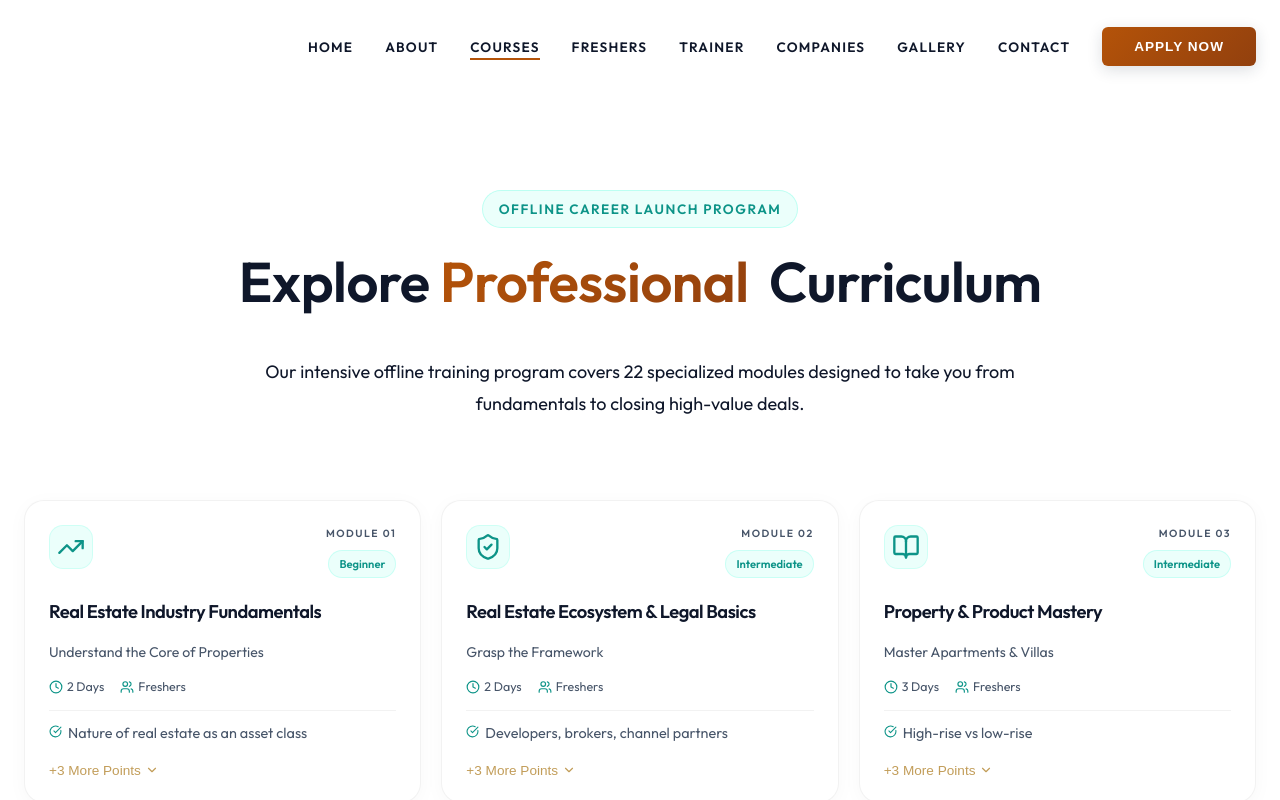
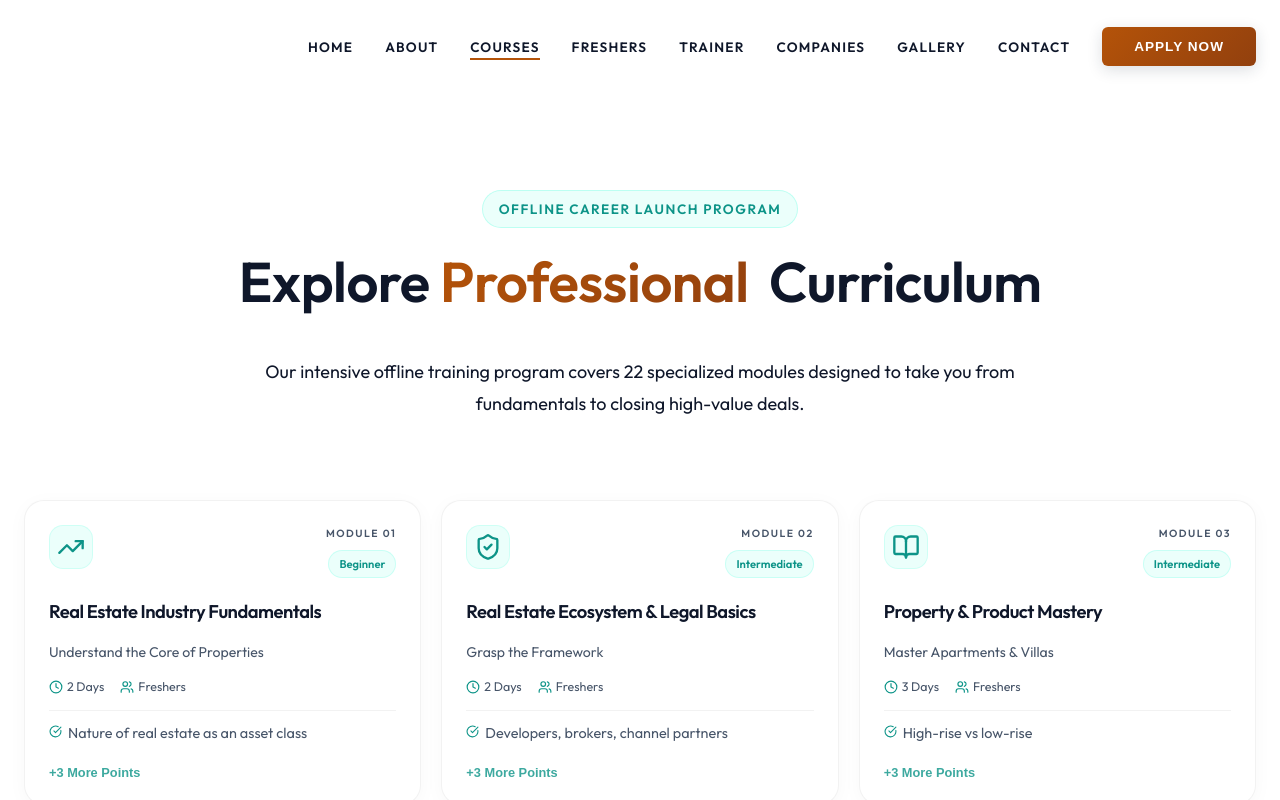
Before and after one commit to charankumardigitalraiz-max/Fare-Dark-theme, a React (Vite) app: page /courses in a window 1280 px wide. Shown: the top 800 px of the page. Built offline with nearby package versions, Linux system fonts and the light colour scheme.

Commit message:
adjusted cource page and freshers page

```diff
--- a/src/pages/CoursesPage.css
+++ b/src/pages/CoursesPage.css
@@ -202,7 +202,7 @@
 .syllabus-cta-modern .cta-title {
   font-size: clamp(1.5rem, 3vw, 2.2rem);
   font-weight: 600;
-  color: #ffffff;
+  color: #ffffff !important;
   margin-bottom: 16px;
   position: relative;
   z-index: 1;
@@ -217,7 +217,7 @@
 
 .syllabus-cta-modern .cta-description {
   font-size: 1.15rem;
-  color: rgba(203, 213, 225, 0.85);
+  color: rgba(203, 213, 225, 0.85) !important;
   max-width: 640px;
   margin: 0 auto 32px;
   line-height: 1.7;
--- a/src/pages/CoursesPage.jsx
+++ b/src/pages/CoursesPage.jsx
@@ -95,26 +95,30 @@ const CoursesPage = () => {
                                                 onClick={() => toggleExpand(mod.id)}
                                                 className="clc-more-btn"
                                                 style={{
-                                                    display: 'flex',
+                                                    background: 'none',
+                                                    border: 'none',
+                                                    color: 'var(--primary-accent)',
+                                                    fontSize: '0.8rem',
+                                                    fontWeight: 700,
+                                                    cursor: 'pointer',
+                                                    textAlign: 'left',
+                                                    padding: '12px 0 0 0',
+                                                    marginTop: 'auto',
+                                                    display: 'inline-block',
+                                                    opacity: 0.8,
                                                     alignItems: 'center',
                                                     gap: '4px',
-                                                    background: 'none',
-                                                    border: 'none',
-                                                    color: '#c29d59', // Using luxury theme gold
-                                                    fontSize: '0.85rem',
-                                                    cursor: 'pointer',
-                                                    padding: '6px 0 0 0',
-                                                    marginTop: '4px',
-                                                    fontWeight: '500',
-                                                    transition: 'opacity 0.2s ease'
+                                                    justifyContent: "center"
+
+
                                                 }}
                                                 onMouseEnter={(e) => e.target.style.opacity = '0.8'}
                                                 onMouseLeave={(e) => e.target.style.opacity = '1'}
                                             >
                                                 {isExpanded ? (
-                                                    <>Show Less <ChevronUp size={14} /></>
+                                                    <>Show Less </>
                                                 ) : (
-                                                    <>+{mod.highlights.length - 2} More Points <ChevronDown size={14} /></>
+                                                    <>+{mod.highlights.length - 2} More Points </>
                                                 )}
                                             </button>
                                         )}
--- a/src/pages/FreshersPage.css
+++ b/src/pages/FreshersPage.css
@@ -14,6 +14,7 @@
 .category-section {
   padding: 0;
   margin: 0;
+  margin-top: 50px !important;
 }
 
 .category-title {
--- a/src/pages/FreshersPage.jsx
+++ b/src/pages/FreshersPage.jsx
@@ -328,7 +328,7 @@ const FreshersPage = () => {
         </section>
 
         {/* Program Overview & TOE using course-list-card layout */}
-        <section className="category-section">
+        <section className="category-section" style={{ marginTop: "50px" }}>
           <div style={{ display: 'flex', flexDirection: 'column', alignItems: 'center', marginBottom: '12px', textAlign: 'center' }}>
             <span className="modern-badge" style={{ marginBottom: '16px' }}>Course Overview</span>
             <h2 className="category-title text-center" style={{ marginBottom: '8px' }}>
@@ -361,7 +361,7 @@ const FreshersPage = () => {
             ))}
           </div>
 
-          <h3 className="category-title" style={{ fontSize: '1.8rem', marginBottom: '12px' }}>How You Will Learn (TOE)</h3>
+          <h3 className="category-title" style={{ fontSize: '1.8rem', marginBottom: '12px', marginTop: "10px" }}>How You Will Learn (TOE)</h3>
           <div className="course-all-grid">
             {[
               { l: "T", term: "Talk (LAN)", title: "Communication & confidence" },
@@ -592,7 +592,7 @@ const FreshersPage = () => {
                 style={{ padding: '32px', textAlign: 'center', alignItems: 'center' }}
               >
                 <div className="clc-icon-wrap" style={{ marginBottom: '20px', width: '56px', height: '56px', background: 'rgba(255,255,255,0.1)', borderColor: 'rgba(255,255,255,0.15)', color: 'var(--gold-accent)' }}>{item.icon}</div>
-                <h3 className="clc-title" style={{ color: 'white', fontSize: '1.4rem', marginBottom: '12px' }}>{item.title}</h3>
+                <h3 className="clc-title" style={{ color: 'white', fontSize: '1.4rem', marginBottom: '5px' }}>{item.title}</h3>
                 <p className="clc-tagline" style={{ color: 'rgba(255,255,255,0.7)' }}>{item.desc}</p>
               </motion.div>
             ))}
--- a/src/pages/TrainerPage.jsx
+++ b/src/pages/TrainerPage.jsx
@@ -223,7 +223,7 @@ const TrainerPage = () => {
         </motion.section> */}
 
         {/* 2. Who Is It For */}
-        <section className="category-section">
+        <section className="category-section" style={{ marginTop: "50px" }}>
           <div style={{ display: 'flex', flexDirection: 'column', alignItems: 'center', marginBottom: '15px', textAlign: 'center' }}>
             <span className="modern-badge" style={{ marginBottom: '16px' }}>Target Audience</span>
             <h2 className="category-title text-center" style={{ marginBottom: '12px', justifyContent: 'center' }}>
@@ -262,7 +262,7 @@ const TrainerPage = () => {
         </section>
 
         {/* 3. About FARE */}
-        <section className="category-section">
+        <section className="category-section" style={{ marginTop: "50px" }}>
           <div className="info-row-grid">
             <div style={{ display: 'flex', flexDirection: 'column', gap: '32px' }}>
               <div>
@@ -413,7 +413,7 @@ const TrainerPage = () => {
         </section>
 
         {/* 5. Ways to Collaborate */}
-        <section className="category-section" style={{marginTop: "50px"}}>
+        <section className="category-section" style={{ marginTop: "50px" }}>
           <div style={{ display: 'flex', flexDirection: 'column', alignItems: 'center', marginBottom: '15px', textAlign: 'center' }}>
             <span className="modern-badge" style={{ marginBottom: '4px' }}>Delivery Formats</span>
             <h2 className="category-title text-center" style={{ marginBottom: '12px', justifyContent: 'center' }}>
```
